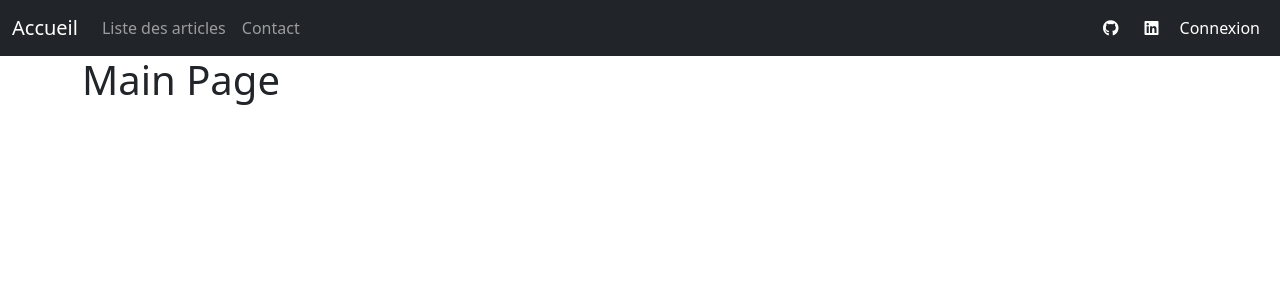
After one commit to EdouardPlantevin/Blog, a PHP site: the page made by Views/main/index.php in a window 1280 px wide. The commit adds this page. Shown: the top 300 px of the page. Run offline with PHP 8.4, Linux system fonts and the light colour scheme; the template is opened without the code that fills it, so the values that code supplies are empty; some libraries are stand-ins or nearby versions.

Commit message:
init MVC

```diff
--- a/Autoloader.php
+++ b/Autoloader.php
@@ -20,6 +20,8 @@ class Autoloader
 
        $fichier = __DIR__ . '/' . $class . '.php';
 
+
+
        if(file_exists($fichier))
        {
            require_once __DIR__ . '/' . $class . '.php';
--- /dev/null
+++ b/Views/default.php
@@ -0,0 +1,70 @@
+<!DOCTYPE html>
+<html lang="fr">
+<head>
+    <meta charset="UTF-8">
+    <meta http-equiv="X-UA-Compatible" content="IE=edge">
+    <meta name="viewport" content="width=device-width, initial-scale=1.0">
+    <title>Titre</title>
+
+    <script src="https://kit.fontawesome.com/27a02ce989.js" crossorigin="anonymous"></script>
+    <link href="https://cdn.jsdelivr.net/npm/bootstrap@5.0.2/dist/css/bootstrap.min.css" rel="stylesheet" integrity="sha384-EVSTQN3/azprG1Anm3QDgpJLIm9Nao0Yz1ztcQTwFspd3yD65VohhpuuCOmLASjC" crossorigin="anonymous">
+    <link rel="stylesheet" href="../public/assets/styles/app.css" type="text/css">
+
+</head>
+<body>
+    <nav class="navbar navbar-expand-lg navbar-dark bg-dark">
+        <div class="container-fluid">
+            <a class="navbar-brand" href="<?= PATH ?>">Accueil</a>
+            <button class="navbar-toggler" type="button" data-bs-toggle="collapse" data-bs-target="#navbarSupportedContent" aria-controls="navbarSupportedContent" aria-expanded="false" aria-label="Toggle navigation">
+                <span class="navbar-toggler-icon"></span>
+            </button>
+            <div class="collapse navbar-collapse" id="navbarSupportedContent">
+                <ul class="navbar-nav me-auto mb-2 mb-lg-0">
+                    <li class="nav-item">
+                        <a class="nav-link" href="<?= PATH ?>liste-des-articles">Liste des articles</a>
+                    </li>
+                    <li class="nav-item">
+                        <a class="nav-link" href="<?= PATH ?>contact">Contact</a>
+                    </li>
+                </ul>
+                <ul class="navbar-nav ml-auto">
+                    <a href="https://github.com/EdouardPlantevin/" target="_blank" class="d-flex align-items-center btn btn-dark">
+                        <i class="fab fa-github"></i>
+                    </a>
+                    <a href="https://www.linkedin.com/in/edouard-plantevin/" target="_blank" class="d-flex align-items-center mr-2 btn btn-dark">
+                        <i class="fab fa-linkedin"></i>
+                    </a>
+                    <?php if(isset($_SESSION['user']) && !empty($_SESSION['user']['id'])): ?>
+                        <?php if(isset($_SESSION['user']['roles']) && in_array('ROLE_ADMIN', $_SESSION['user']['roles'])): ?>
+                            <li class="nav-item">
+                                <a href="<?= PATH ?>admin" class="nav-link">Admin</a>
+                            </li>
+                        <?php endif; ?>
+                        <li class="nav-item">
+                            <a class="nav-link" href="<?= PATH ?>users/logout">Déconnexion</a>
+                        </li>
+                    <?php else: ?>
+                        <li class="nav-item">
+                            <a class="nav-link active" aria-current="page" href="<?= PATH ?>users/login">Connexion</a>
+                        </li>
+                    <?php endif; ?>
+                </ul>
+            </div>
+        </div>
+    </nav>
+
+    <div class="container">
+        <?php if(!empty($_SESSION['message'])): ?>
+            <div class="alert alert-success" role="alert"><?php echo $_SESSION['message']; unset($_SESSION['message']); ?></div>
+        <?php endif ?>
+        <?php if(!empty($_SESSION['error'])): ?>
+            <div class="alert alert-danger" role="alert"><?php echo $_SESSION['error']; unset($_SESSION['error']); ?></div>
+        <?php endif ?>
+
+        <?= $body ?>
+    </div>
+
+
+    <script src="https://cdn.jsdelivr.net/npm/bootstrap@5.0.2/dist/js/bootstrap.bundle.min.js" integrity="sha384-MrcW6ZMFYlzcLA8Nl+NtUVF0sA7MsXsP1UyJoMp4YLEuNSfAP+JcXn/tWtIaxVXM" crossorigin="anonymous"></script>
+</body>
+</html>
--- /dev/null
+++ b/Views/main/index.php
@@ -0,0 +1 @@
+<h1>Main Page</h1>
```
Also changed, not shown: Controllers/Controller.php (added, +19 -0 lines), Controllers/MainController.php (added, +18 -0 lines), Core/Main.php (added, +50 -0 lines), public/index.php (added, +13 -0 lines), public/.htaccess (added).
